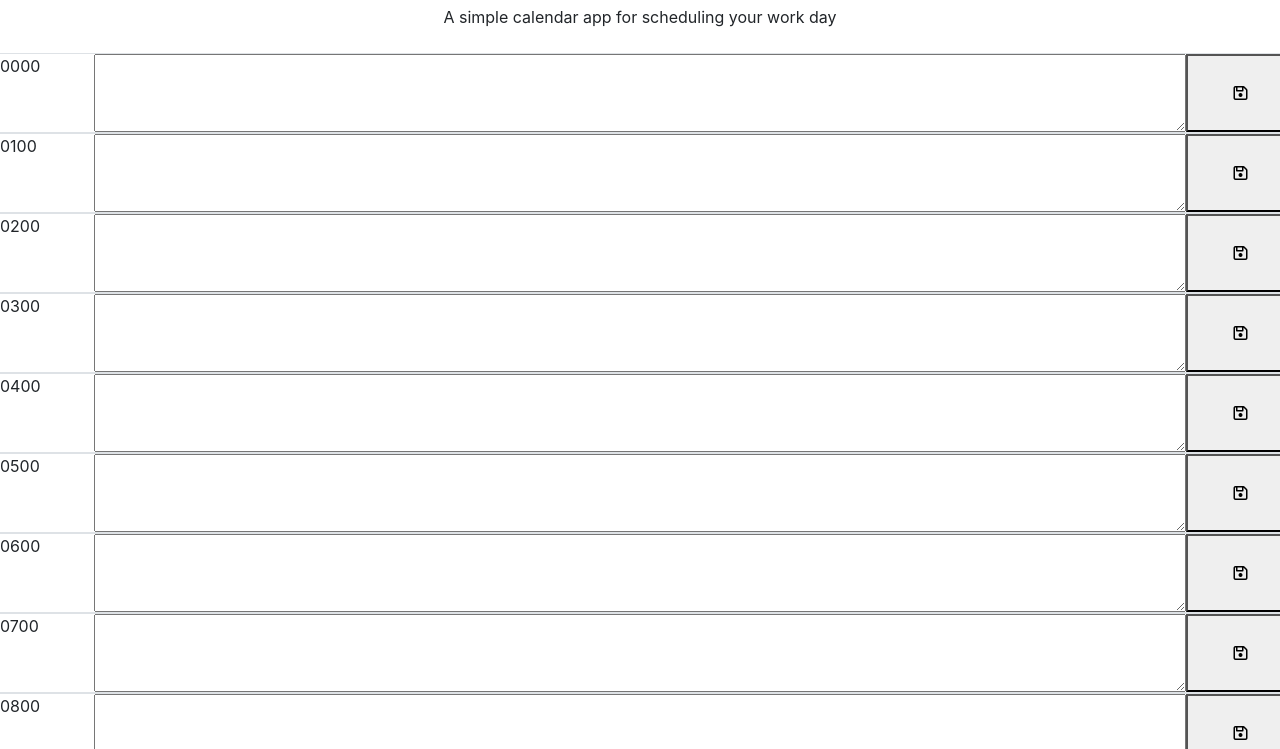
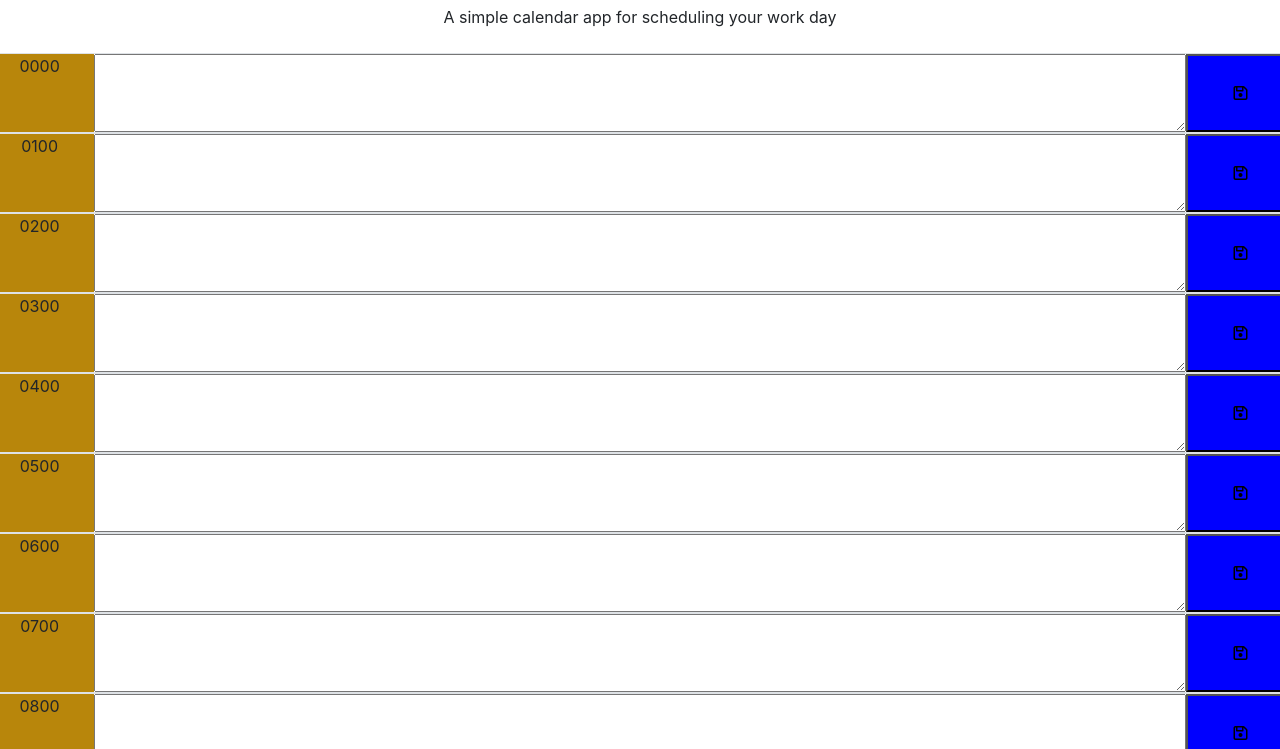
Before and after one commit to supercodingninja/WorkDay-cheduler, a plain HTML site: page index.html in a window 1280 px wide. Shown: the part 51-800 px from the top of the page. Drawn offline with nearby package versions, Linux system fonts and the light colour scheme.

Commit message:
Save button and hours styled.

```diff
--- a/Assets/CSS/wds.css
+++ b/Assets/CSS/wds.css
@@ -3,7 +3,12 @@ header {
     text-align: center;
 }
 
-button .saveTask {
+.col-lg-1 {
+    text-align: center;
+    background-color: darkgoldenrod;
+}
+
+#saveTask {
     background-color: blue;
 }
 
```
